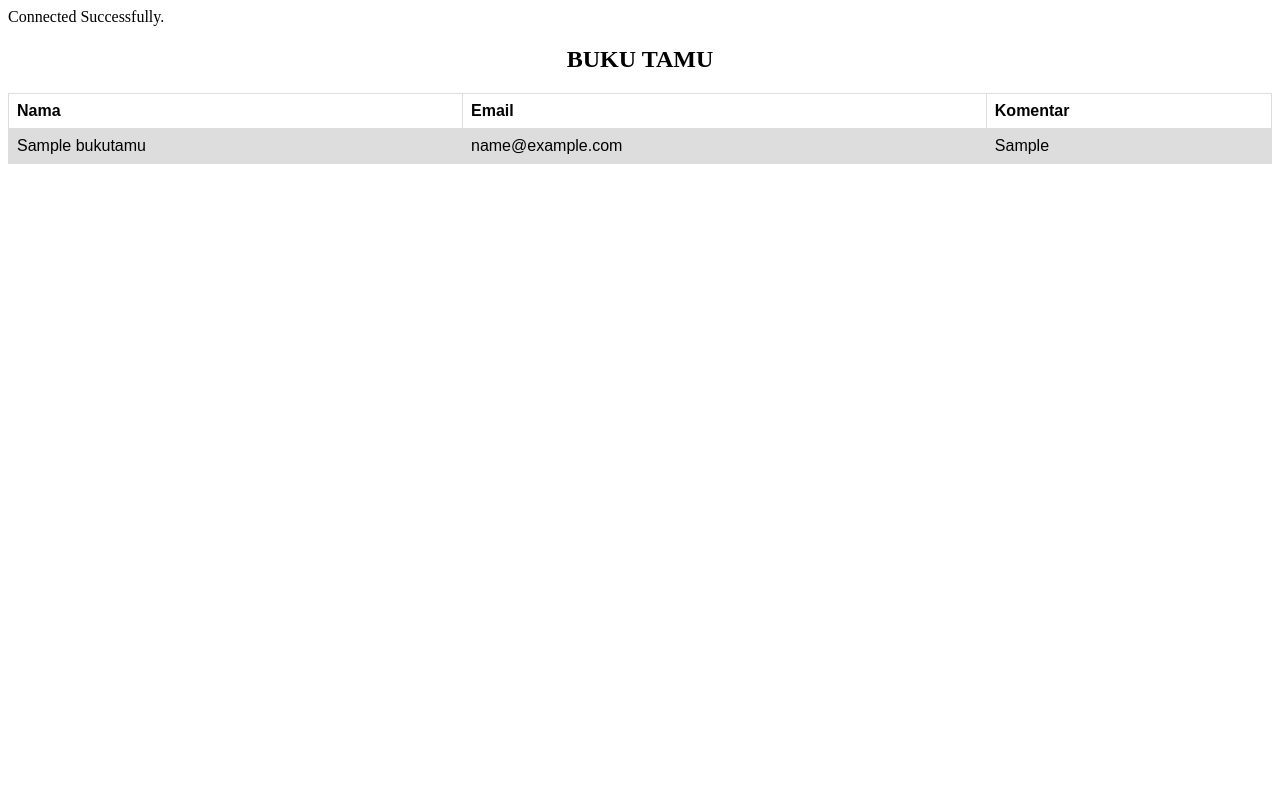
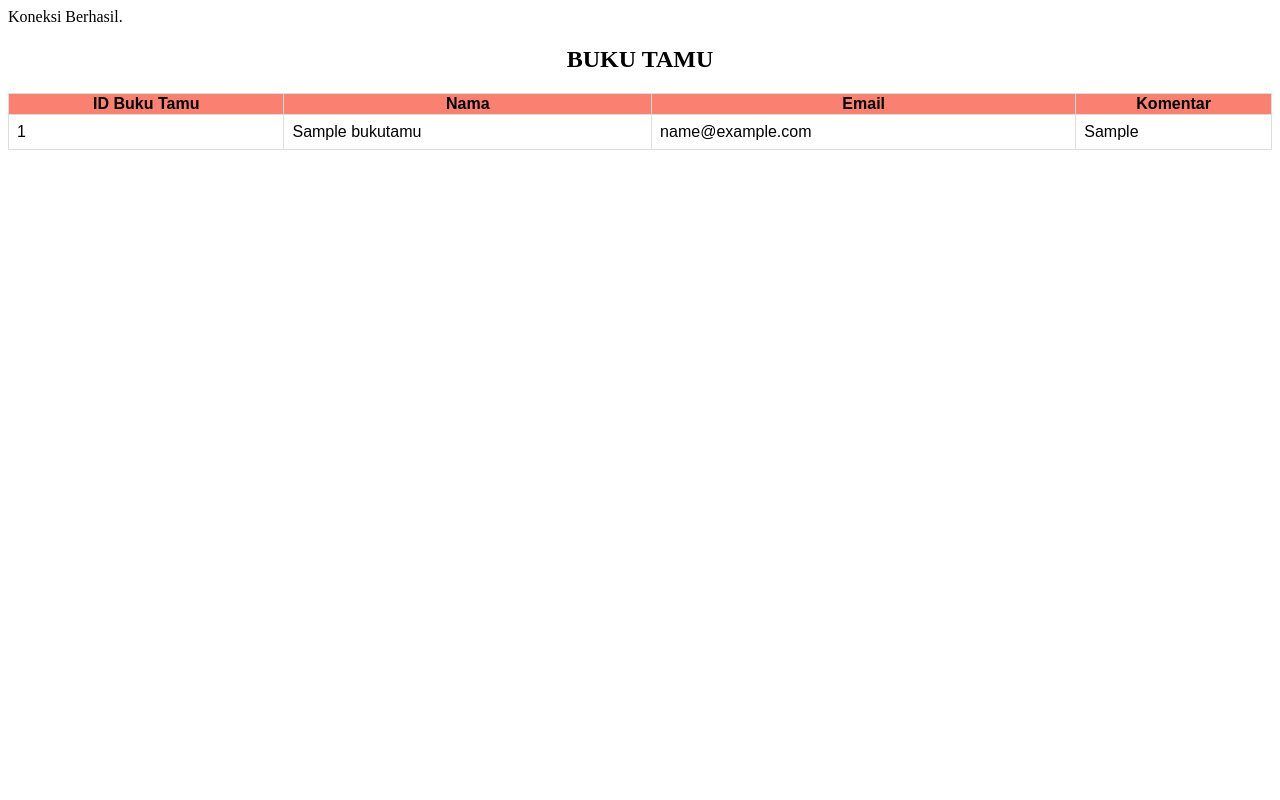
Before and after one commit to afrizalproject/praktikum-pemrograman-web, a PHP site: page /view.php in a window 1280 px wide. Run offline with PHP 8.4, Linux system fonts and the light colour scheme; tables that the repository leaves empty hold one stand-in row (values such as "Sample post").

Commit message:
ubah data

```diff
--- a/Tugas prak web 8/tugas/db_akademik.sql
+++ b/Tugas prak web 8/tugas/db_akademik.sql
@@ -27,8 +27,6 @@ CREATE TABLE IF NOT EXISTS `bukutamu` (
 
 -- Dumping data for table db_akademik.bukutamu: ~4 rows (approximately)
 /*!40000 ALTER TABLE `bukutamu` DISABLE KEYS */;
-REPLACE INTO `bukutamu` (`id_bukutamu`, `nama`, `email`, `komentar`) VALUES
-	(1, 'dayat', 'name@gmail.com', 'komen')l
 /*!40000 ALTER TABLE `bukutamu` ENABLE KEYS */;
 
 /*!40101 SET SQL_MODE=IFNULL(@OLD_SQL_MODE, '') */;
--- a/Tugas prak web 8/tugas/koneksi.php
+++ b/Tugas prak web 8/tugas/koneksi.php
@@ -1,13 +1,13 @@
 <?php
-$servername = "localhost";
+$host = "localhost";
 $username = "root";
 $password = "";
 $dbname = "db_akademik";
 
 // Create connection
-$conn= mysqli_connect($servername,$username,$password,$dbname);
+$conn= mysqli_connect($host,$username,$password,$dbname);
 // Check connection
 if (!$conn) {
-  die("Connection failed: " . mysqli_connect_error());
+  die("Koneksi Gagal: " . mysqli_connect_error());
 }
-echo "Connected Successfully.";
+echo "Koneksi Berhasil.";
--- a/Tugas prak web 8/tugas/view.php
+++ b/Tugas prak web 8/tugas/view.php
@@ -20,16 +20,17 @@ $guests = $conn->query($sql);
             width: 100%;
         }
 
-        td,
-        th {
+        td{
             border: 1px solid #dddddd;
             text-align: left;
             padding: 8px;
         }
 
-        tr:nth-child(even) {
-            background-color: #dddddd;
+        th{
+            background-color: salmon;
+            border: 1px solid #dddddd;
         }
+
     </style>
 </head>
 
@@ -40,6 +41,7 @@ $guests = $conn->query($sql);
         </h2>
         <table>
             <tr>
+            <th>ID Buku Tamu</th>
             <th>Nama</th>
             <th>Email</th>
             <th>Komentar</th>
@@ -48,6 +50,7 @@ $guests = $conn->query($sql);
             if (mysqli_num_rows($guests)>0) {
                 while($guest = mysqli_fetch_array($guests)){
                     echo "<tr>";
+                        echo "<td>" . $guest['id_bukutamu'] . "</td>";
                         echo "<td>" . $guest['nama'] . "</td>";
                         echo "<td>" . $guest['email'] . "</td>";
                         echo "<td>" . $guest['komentar'] . "</td>";
```
Also changed, not shown: Tugas prak web 8/ehem/tes.html (deleted).
